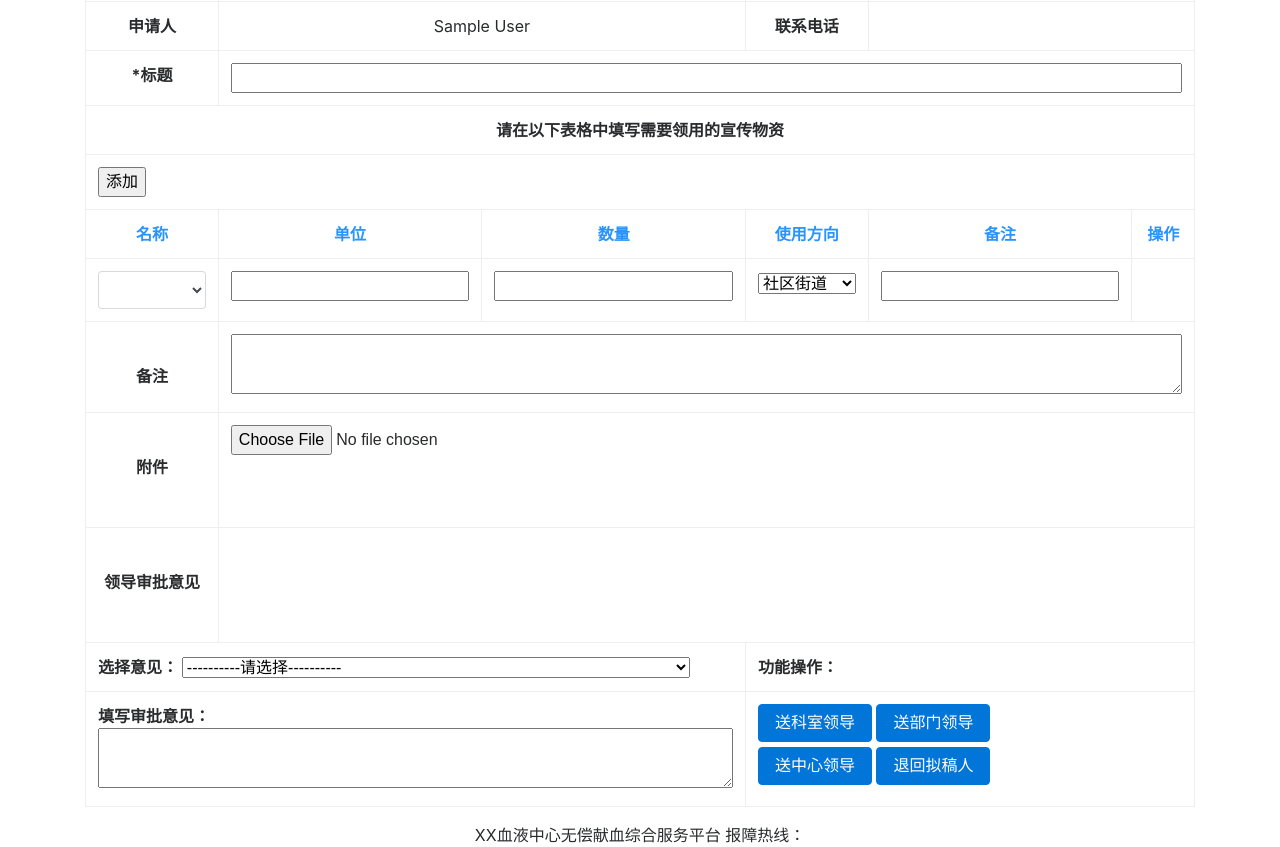
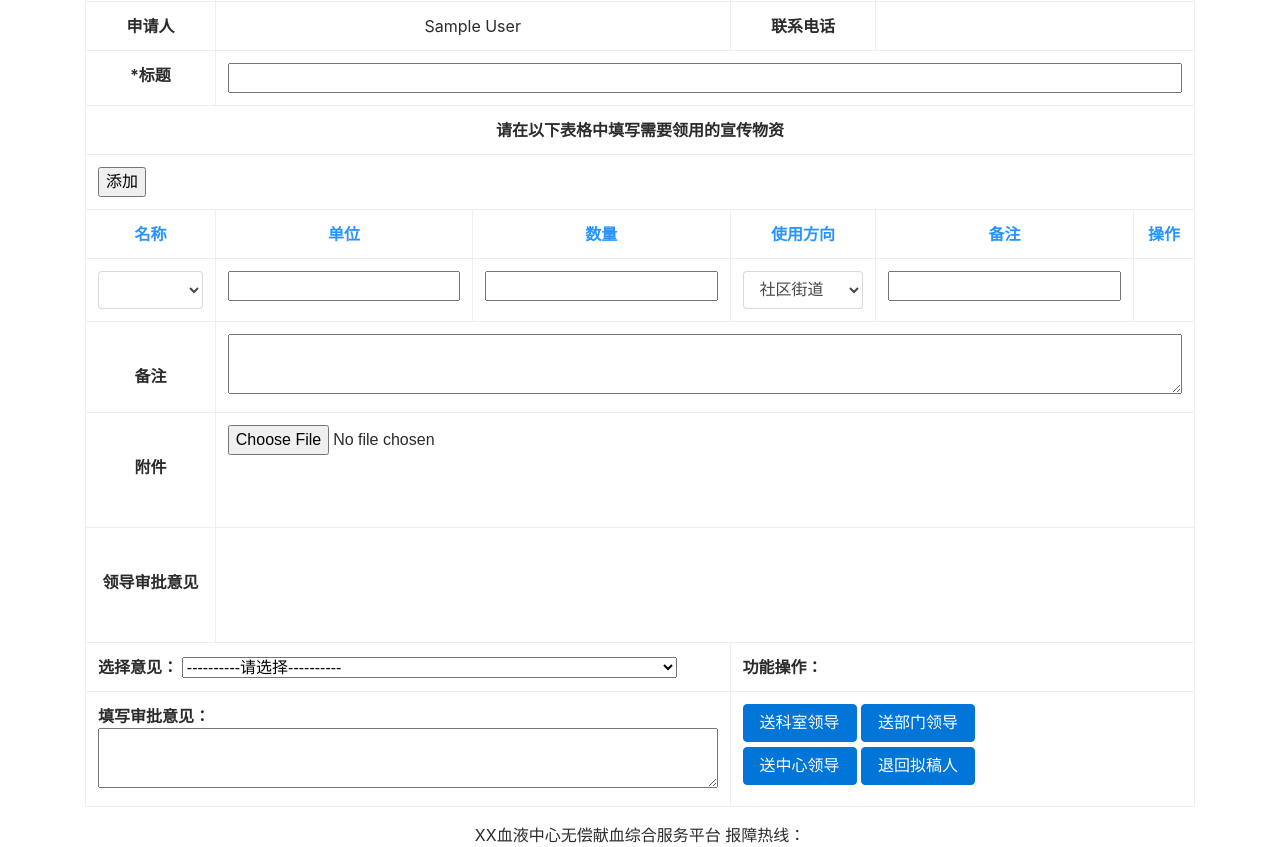
Before and after one commit to haoSeven/Aproject, a Django app: a page that uses apps/xuanchuan/templates/wzly_draft.html in a window 1280 px wide. Shown: the part 232-1079 px from the top of the page. Run offline with Django 3.2, Linux system fonts and the light colour scheme; the visitor is signed in with stand-in values (Sample User, id 1); data that the repository does not hold is empty; some libraries are stand-ins or nearby versions.

Commit message:
文件显示

```diff
--- a/apps/xuanchuan/templates/item_make.html
+++ b/apps/xuanchuan/templates/item_make.html
@@ -324,7 +324,7 @@
         var cost = $("#input8").val();
         $("#input8").val("");
         var all_cost = parseInt($("#input9").val());
-        all_cost += parseInt(cost) * parseInt(nums);
+        all_cost += parseInt(cost);
 
         $("#input9").val(all_cost);
 
--- a/apps/xuanchuan/templates/wzly_draft.html
+++ b/apps/xuanchuan/templates/wzly_draft.html
@@ -66,7 +66,7 @@
                     <td><input style="width: 100%"></td>
                     <td><input style="width: 100%" type="number"></td>
                     <td>
-                        <select style="width: 100%">
+                        <select style="width: 100%" class="form-control">
                             <option>社区街道</option>
                             <option>单位企业</option>
                             <option>学校</option>
--- a/apps/xuanchuan/views.py
+++ b/apps/xuanchuan/views.py
@@ -746,7 +746,11 @@ class OverViewView(LoginRequiredMixin, View):
     """
     def get(self, request):
 
-        return render(request, 'Overview.html', {})
+
+
+        return render(request, 'Overview.html', {
+
+        })
 
 
 class ReportQueryView(LoginRequiredMixin, View):
```
Also changed, not shown: apps/plan/migrations/0001_initial.py, apps/plan/migrations/0002_auto_20170623_1654.py (deleted), apps/project/migrations/0001_initial.py, apps/project/migrations/0002_auto_20170623_1448.py (deleted), apps/project/migrations/0002_auto_20170623_1654.py (deleted), apps/project/migrations/0002_auto_20170624_1052.py, apps/users/migrations/0001_initial.py, apps/xuanchuan/migrations/0001_initial.py.
